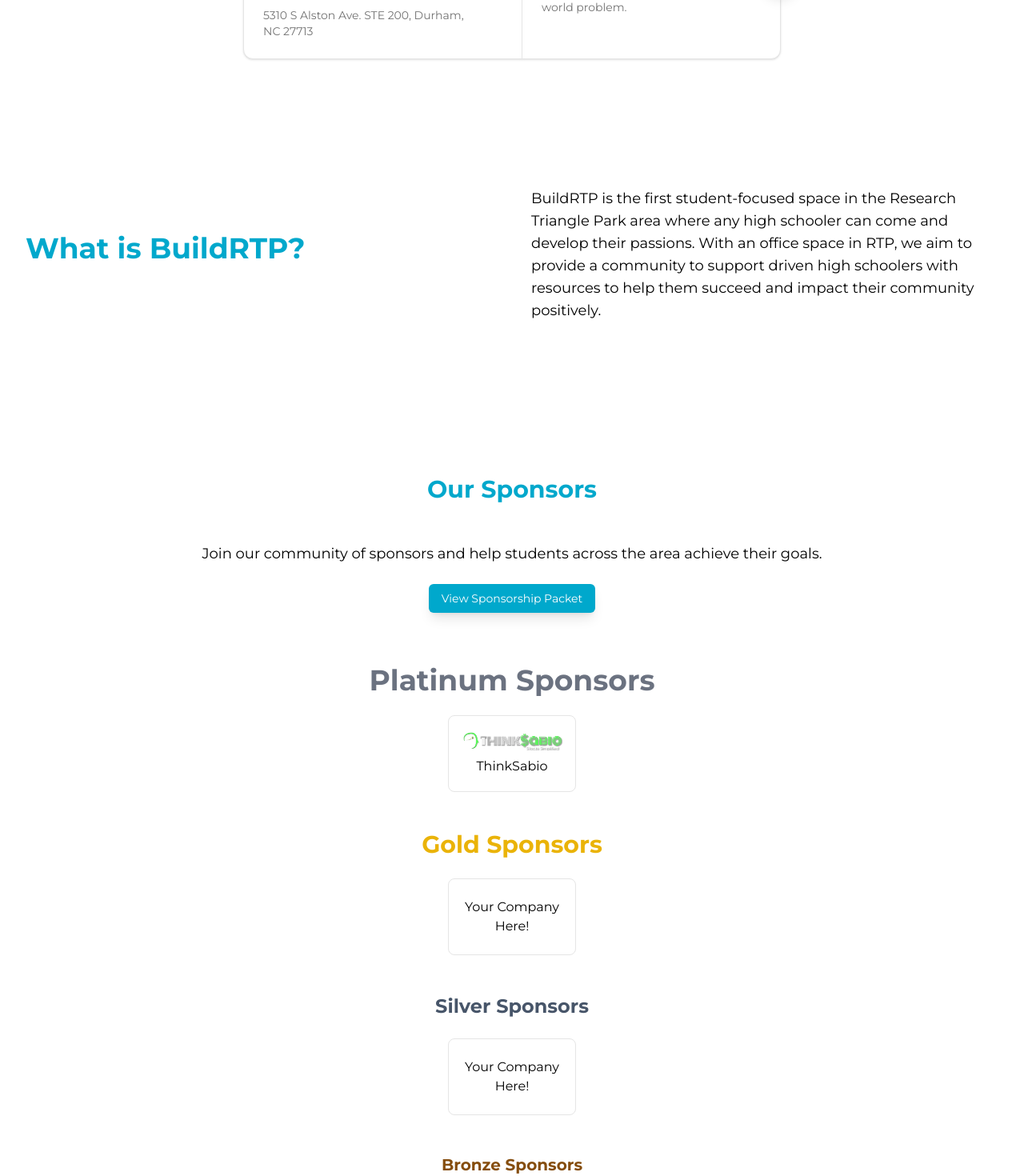
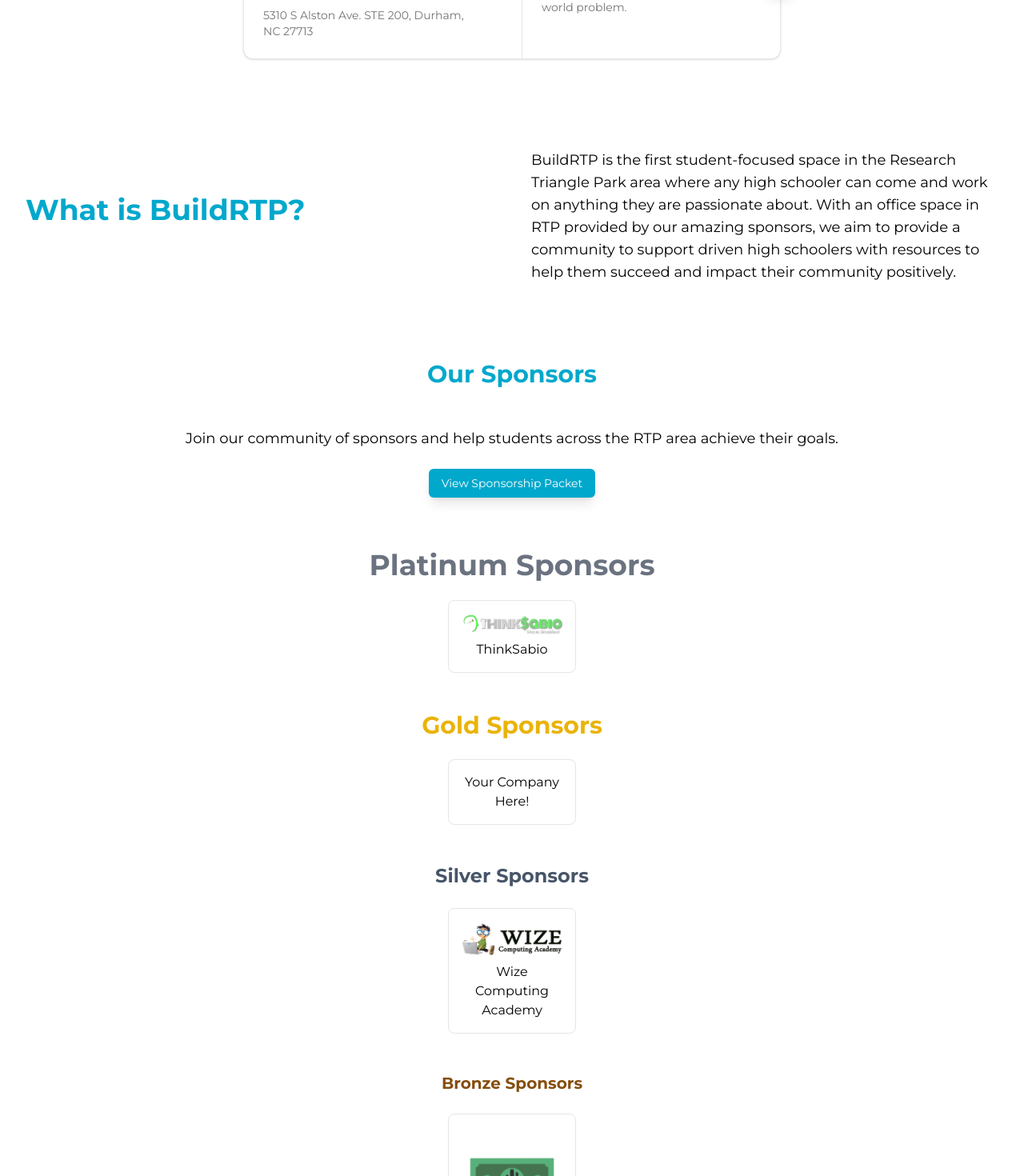
Before and after one commit to BuildRTP/BuildRTPLandingPage, a Next.js app: page / in a window 1280 px wide. Shown: the part 620-2090 px from the top of the page at 80% size. Built offline with nearby package versions, Linux system fonts and the light colour scheme.

Commit message:
add sponsors, redo wording a little

```diff
--- a/src/components/about-section.tsx
+++ b/src/components/about-section.tsx
@@ -1,6 +1,6 @@
 export default function AboutSection() {
     return (
-      <section id="about" className="py-24 bg-background mt-16">
+      <section id="about" className="py-12 bg-background mt-16">
         <div className="container">
           <div className="grid md:grid-cols-2 gap-12 items-center">
             <div>
@@ -8,7 +8,7 @@ export default function AboutSection() {
             </div>
             <div>
               <p className="text-lg text-foreground/70">
-                BuildRTP is the first student-focused space in the Research Triangle Park area where any high schooler can come and develop their passions. With an office space in RTP, we aim to provide a community to support driven high schoolers with resources to help them succeed and impact their community positively.
+                BuildRTP is the first student-focused space in the Research Triangle Park area where any high schooler can come and work on anything they are passionate about. With an office space in RTP provided by our amazing sponsors, we aim to provide a community to support driven high schoolers with resources to help them succeed and impact their community positively.
               </p>
             </div>
           </div>
--- a/src/components/sponsors-section.tsx
+++ b/src/components/sponsors-section.tsx
@@ -3,6 +3,7 @@ import Image from "next/image"
 import { Button } from "@/components/ui/button"
 
 export default function SponsorsSection() {
+
   const sponsors: Record<"platinum" | "gold" | "silver" | "bronze", { name: string; logo?: string }[]> = {
     platinum: [
       { name: "ThinkSabio", logo: "/logos/platinum1.png" },
@@ -14,7 +15,7 @@ export default function SponsorsSection() {
       // { name: "Gold Sponsor 3", logo: "/logos/gold3.png" },
     ],
     silver: [
-      { name: "Your Company Here!", logo: undefined },
+      { name: "Wize Computing Academy", logo: "/logos/silver1.webp" },
       // { name: "Silver Sponsor 2", logo: "/logos/silver2.png" },
       // { name: "Silver Sponsor 3", logo: "/logos/silver3.png" },
       // { name: "Silver Sponsor 4", logo: "/logos/silver4.png" },
@@ -36,14 +37,14 @@ export default function SponsorsSection() {
   }
 
   return (
-    <section id="sponsors" className="py-24 bg-primary-dark/5">
+    <section id="sponsors" className="py-12 bg-primary-dark/5">
       <div className="container text-center">
         <h2 className="text-3xl font-bold text-mainblue mb-12">Our Sponsors</h2>
 
         {/* New section for supporting */}
         <div className="mb-16">
           <p className="text-lg mb-6">
-            Join our community of sponsors and help students across the area achieve their goals.
+            Join our community of sponsors and help students across the RTP area achieve their goals.
           </p>
           <Button className="bg-mainblue hover:scale-110 hover:shadow-xl shadow-lg transition-all hover:bg-secondaryblue text-white">
             <Link href="https://docs.google.com/document/d/1dEY-37KGgcW4orksnGiifpjXin3b1-TKJriyyuOiOiQ/edit?tab=t.0#heading=h.rp20ohikcijx" target="_blank" rel="noopener noreferrer">
@@ -63,7 +64,7 @@ export default function SponsorsSection() {
                 {sponsorsList.map((sponsor, i) => (
                   <div
                     key={i}
-                    className="w-40 h-24 bg-background border border-primary-dark/20 rounded-lg flex flex-col items-center justify-center p-4 overflow-hidden"
+                    className="w-40  bg-background border border-primary-dark/20 rounded-lg flex flex-col items-center justify-center p-4 "
                   >
                     {/* If a logo exists, show it. */}
                     {sponsor.logo && (
```
Also changed, not shown: public/logos/silver1.webp (added).
